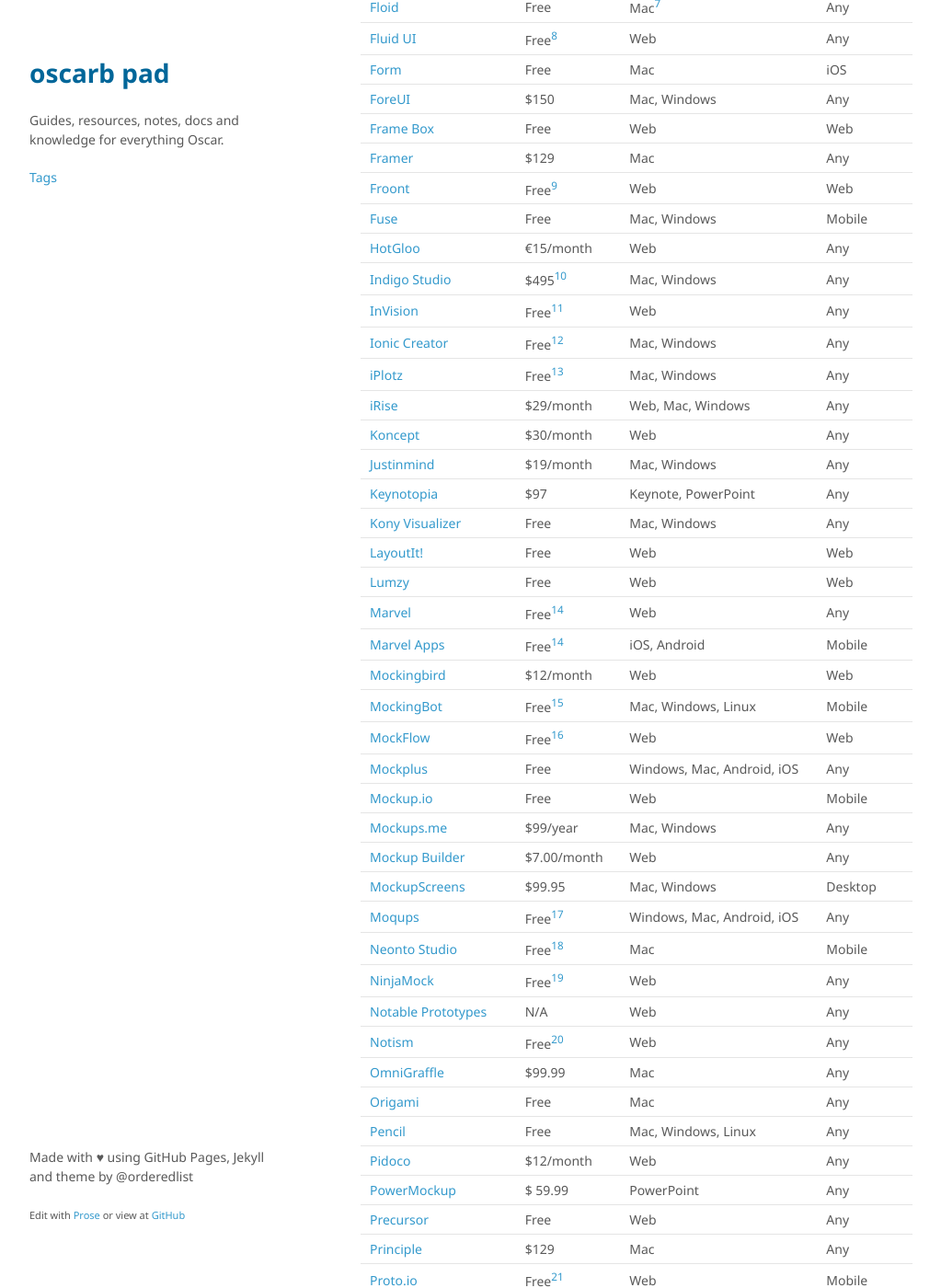
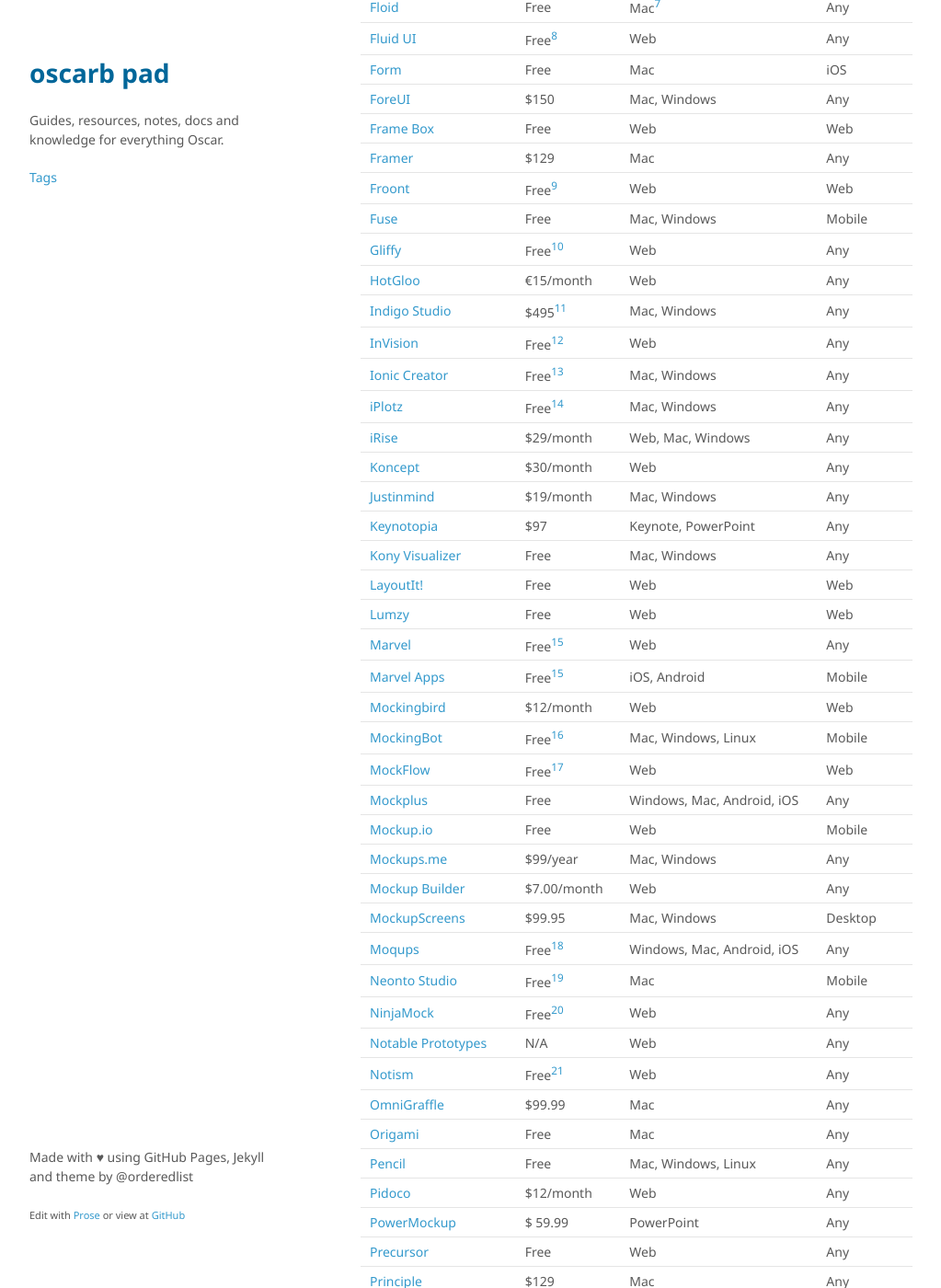
Before and after one commit to oscarb/pad, a Jekyll site: the page built from _docs/prototyping.md, in a window 1280 px wide and 1400 px high, scrolled down 805 px. Shown: the whole window at 92% size, without its empty margins (128-1151 px from the left). Built offline with Jekyll 4.4.1, drawn with Linux system fonts in a browser that asks for light colours; some web fonts are replaced; some of the changed text lies outside the part shown.

Commit message:
Updated prototyping.md

```diff
--- a/_docs/prototyping.md
+++ b/_docs/prototyping.md
@@ -41,6 +41,7 @@ Name | Lowest price | Platform | Protype for
 [Framer](https://framerjs.com/) | $129 | Mac | Any
 [Froont](http://froont.com/)  | Free[^froont] | Web | Web
 [Fuse](https://www.fusetools.com)  | Free | Mac, Windows | Mobile
+[Gliffy](https://www.gliffy.com/) | Free[^gliffy] | Web | Any
 [HotGloo](https://www.hotgloo.com/) | €15/month | Web | Any
 [Indigo Studio](http://www.infragistics.com/products/indigo-studio) | $495[^indigo] | Mac, Windows | Any
 [InVision](https://www.invisionapp.com/) | Free[^invision] | Web | Any
@@ -115,6 +116,7 @@ Name | Lowest price | Platform | Protype for
 [^floid]: Plan to launch on Windows very soon
 [^fluid]: 1 project, 10 pages, No uploads, Wireframe library
 [^froont]: 1 project
+[^gliffy]: 5 public diagram limit
 [^indigo]: Free Academic Licenses Available
 [^invision]: 1 prototype
 [^ionic]: 1 prototype
```
